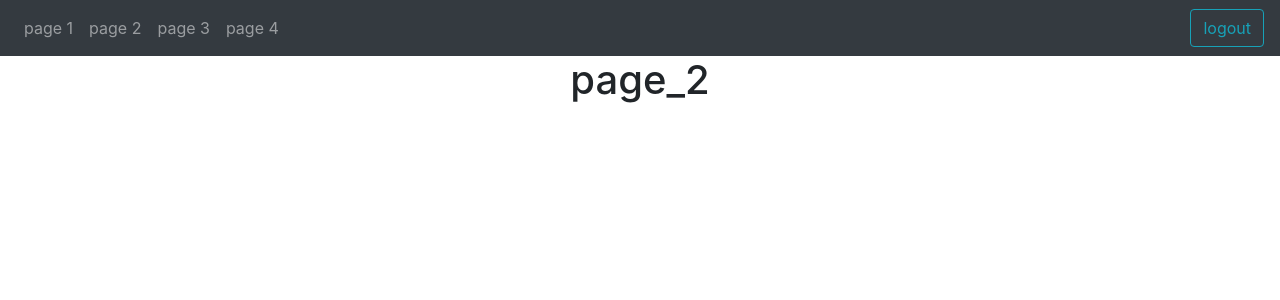
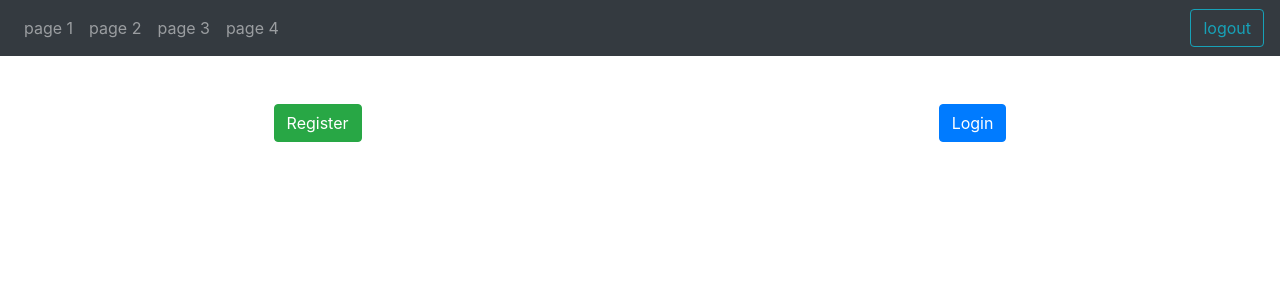
Before and after one commit to InonBr/MBP_home_assignment, a React (Create React App) app in the folder mbp_pro_react_app/: page /page_2 in a window 1280 px wide. Shown: the top 300 px of the page. Built offline with nearby package versions, Linux system fonts and the light colour scheme.

Commit message:
modal setup is done

```diff
--- /dev/null
+++ b/mbp_pro_react_app/src/components/app/LoginPage.js
@@ -0,0 +1,38 @@
+import { useState } from 'react';
+import { Button } from 'react-bootstrap';
+import ModalCompnent from './ModalCompnent';
+
+const LoginPage = () => {
+  const [modalState, setModalState] = useState(false);
+  const [modalType, setModalType] = useState('');
+
+  const handleClose = () => {
+    setModalState(false);
+    setModalType('');
+  };
+
+  const hendleModals = (type, bool) => {
+    setModalState(bool);
+    setModalType(type);
+  };
+
+  return (
+    <>
+      <div className='mt-5 row justify-content-around'>
+        <Button
+          variant='success'
+          onClick={() => hendleModals('register', true)}
+        >
+          Register
+        </Button>
+        <Button variant='primary' onClick={() => hendleModals('login', true)}>
+          Login
+        </Button>
+      </div>
+
+      <ModalCompnent type={modalType} bool={modalState} func={handleClose} />
+    </>
+  );
+};
+
+export default LoginPage;
--- /dev/null
+++ b/mbp_pro_react_app/src/components/app/ModalCompnent.js
@@ -0,0 +1,14 @@
+import { Modal } from 'react-bootstrap';
+
+const ModalCompnent = (props) => {
+  return (
+    <Modal show={props.bool} onHide={props.func}>
+      <Modal.Header closeButton>
+        <Modal.Title>some title</Modal.Title>
+      </Modal.Header>
+      <Modal.Body>some body</Modal.Body>
+    </Modal>
+  );
+};
+
+export default ModalCompnent;
--- a/mbp_pro_react_app/src/components/app/Nevbar.js
+++ b/mbp_pro_react_app/src/components/app/Nevbar.js
@@ -1,7 +1,8 @@
 import { Navbar, Nav, Form, Button } from 'react-bootstrap';
 import { BrowserRouter as Router, Switch, Route } from 'react-router-dom';
 
-import ImagesCrossfade from './imagesCrossfade';
+import ImagesCrossfade from './ImagesCrossfade';
+import LoginPage from './LoginPage';
 
 function Nevbar() {
   return (
@@ -33,7 +34,7 @@ function Nevbar() {
       <Router>
         <Switch>
           <Route path='/page_2'>
-            <h1>page_2</h1>
+            <LoginPage />
           </Route>
 
           <Route path='/page_3'>
--- a/mbp_pro_react_app/src/index.js
+++ b/mbp_pro_react_app/src/index.js
@@ -4,11 +4,6 @@ import './index.css';
 import App from './App';
 import reportWebVitals from './reportWebVitals';
 
-ReactDOM.render(
-  <React.StrictMode>
-    <App />
-  </React.StrictMode>,
-  document.getElementById('root')
-);
+ReactDOM.render(<App />, document.getElementById('root'));
 
 reportWebVitals();
```
Also changed, not shown: mbp_pro_react_app/src/components/app/ImagesCrossfade.js (renamed from mbp_pro_react_app/src/components/app/imagesCrossfade.js), 1 other file (tests, documents, lock files or other folders).
